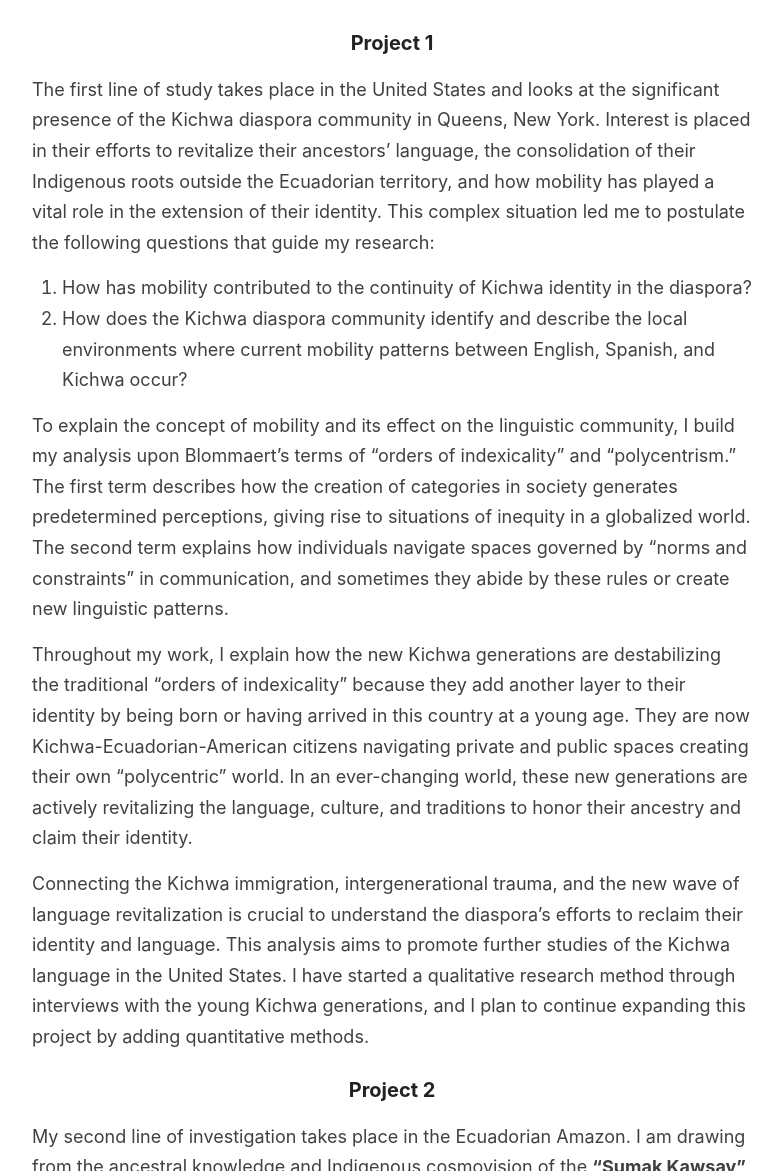
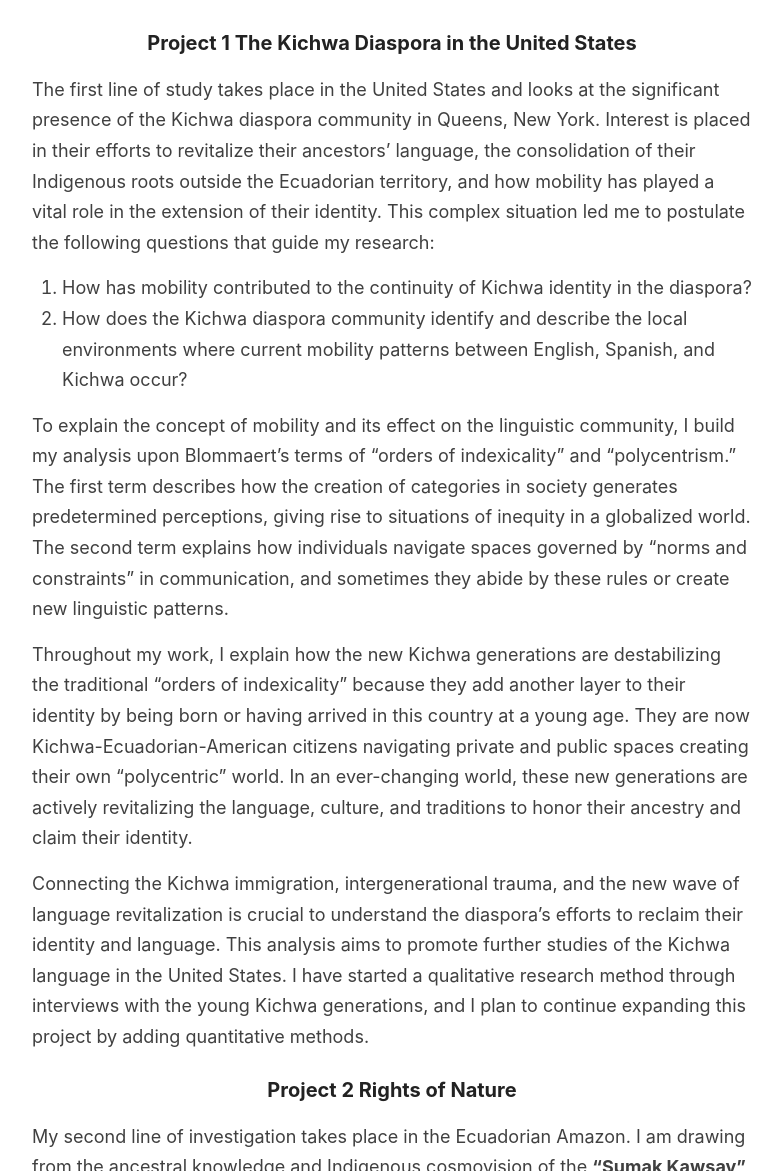
Before and after one commit to lulischmader/lulischmader.github.io, a Jekyll site: the page built from _pages/research-projects.md, in a window 1280 px wide and 1400 px high, scrolled down 685 px, cut to the strip 229-1400 px from the top of the window. Shown: the whole strip, without its empty margins (248-1030 px from the left). Built offline with Jekyll 4.4.1, drawn with Linux system fonts in a browser that asks for light colours.

Commit message:
Update research-projects.md

```diff
--- a/_pages/research-projects.md
+++ b/_pages/research-projects.md
@@ -14,7 +14,7 @@ permalink: /research-projects/
 </body>
 </html>
 
-### **Project 1**
+### **Project 1** The Kichwa Diaspora in the United States
 
 > The first line of study takes place in the United States and looks at the significant presence of the Kichwa diaspora community in Queens, New York. Interest is placed in their efforts to revitalize their ancestors’ language, the consolidation of their Indigenous roots outside the Ecuadorian territory, and how mobility has played a vital role in the extension of their identity. This complex situation led me to postulate the following questions that guide my research:
 >
@@ -27,6 +27,6 @@ permalink: /research-projects/
 
 > Connecting the Kichwa immigration, intergenerational trauma, and the new wave of language revitalization is crucial to understand the diaspora’s efforts to reclaim their identity and language. This analysis aims to promote further studies of the Kichwa language in the United States. I have started a qualitative research method through interviews with the young Kichwa generations, and I plan to continue expanding this project by adding quantitative methods.
 
-### **Project 2**
+### **Project 2** Rights of Nature
 
 > My second line of investigation takes place in the Ecuadorian Amazon. I am drawing from the ancestral knowledge and Indigenous cosmovision of the **“Sumak Kawsay”** (Good living) and **“Sacha Kawsay,”** (Living Forest) along with the Rights of Nature that are protected under the Constitution of Ecuador. I analyze the interaction between individuals, Indigenous communities, and the government to reach a consensus that looks after the well-being of local and national ecosystems. Countries such as Ecuador and Bolivia have integrated legislation in favor of Nature. These innovative ways of living in harmony with the environment can also be applied in the global context to reverse the accelerated destruction of Nature.
```
